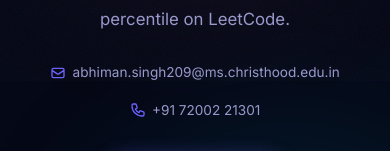
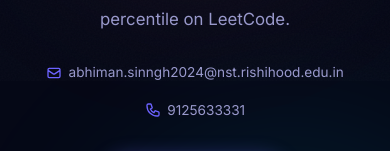
Before and after one commit to Koray-afk/dva_portfolio, a React (Vite) app: page / in a window 390 px wide. Shown: the part 763-914 px from the top of the page. Built offline with nearby package versions, Linux system fonts and the light colour scheme.

Commit message:
chore: update contact email and phone

```diff
--- a/src/components/About.jsx
+++ b/src/components/About.jsx
@@ -4,7 +4,7 @@ const facts = [
   { icon: '🎯', label: 'Focus', value: 'Data Analysis & Visualization' },
   { icon: '🎓', label: 'Education', value: 'BTech AI — Nschood University' },
   { icon: '⚡', label: 'Stack', value: 'Python · Power BI · SQL' },
-  { icon: '📬', label: 'Email', value: 'abhiman.singh209@ms.christhood.edu.in' },
+  { icon: '📬', label: 'Email', value: 'abhiman.sinngh2024@nst.rishihood.edu.in' },
 ]
 
 export default function About() {
@@ -33,7 +33,7 @@ export default function About() {
               contribution, AI/ML trends, and transforming raw data into compelling, actionable narratives.
             </p>
             <div className="about__cta-row">
-              <a href="mailto:abhiman.singh209@ms.christhood.edu.in" id="about-contact-btn" className="btn btn-primary">
+              <a href="mailto:abhiman.sinngh2024@nst.rishihood.edu.in" id="about-contact-btn" className="btn btn-primary">
                 Let's Connect
                 <svg width="18" height="18" fill="none" viewBox="0 0 24 24" stroke="currentColor"><path strokeLinecap="round" strokeLinejoin="round" strokeWidth={2} d="M17 8l4 4m0 0l-4 4m4-4H3" /></svg>
               </a>
--- a/src/components/Contact.jsx
+++ b/src/components/Contact.jsx
@@ -30,22 +30,22 @@ export default function Contact() {
             <div className="contact__info-card card">
               <h3 className="contact__info-title">Contact Info</h3>
               <div className="contact__info-items">
-                <a href="mailto:abhiman.singh209@ms.christhood.edu.in" id="contact-email-link" className="contact__info-item">
+                <a href="mailto:abhiman.sinngh2024@nst.rishihood.edu.in" id="contact-email-link" className="contact__info-item">
                   <span className="contact__info-icon">
                     <svg width="20" height="20" fill="none" viewBox="0 0 24 24" stroke="currentColor"><path strokeLinecap="round" strokeLinejoin="round" strokeWidth={2} d="M3 8l7.89 5.26a2 2 0 002.22 0L21 8M5 19h14a2 2 0 002-2V7a2 2 0 00-2-2H5a2 2 0 00-2 2v10a2 2 0 002 2z" /></svg>
                   </span>
                   <div>
                     <p className="contact__info-label">Email</p>
-                    <p className="contact__info-val">abhiman.singh209@ms.christhood.edu.in</p>
+                    <p className="contact__info-val">abhiman.sinngh2024@nst.rishihood.edu.in</p>
                   </div>
                 </a>
-                <a href="tel:+917200221301" id="contact-phone-link" className="contact__info-item">
+                <a href="tel:+919125633331" id="contact-phone-link" className="contact__info-item">
                   <span className="contact__info-icon">
                     <svg width="20" height="20" fill="none" viewBox="0 0 24 24" stroke="currentColor"><path strokeLinecap="round" strokeLinejoin="round" strokeWidth={2} d="M3 5a2 2 0 012-2h3.28a1 1 0 01.948.684l1.498 4.493a1 1 0 01-.502 1.21l-2.257 1.13a11.042 11.042 0 005.516 5.516l1.13-2.257a1 1 0 011.21-.502l4.493 1.498a1 1 0 01.684.949V19a2 2 0 01-2 2h-1C9.716 21 3 14.284 3 6V5z" /></svg>
                   </span>
                   <div>
                     <p className="contact__info-label">Phone</p>
-                    <p className="contact__info-val">+91 72002 21301</p>
+                    <p className="contact__info-val">9125633331</p>
                   </div>
                 </a>
                 <div className="contact__info-item">
--- a/src/components/Footer.jsx
+++ b/src/components/Footer.jsx
@@ -26,7 +26,7 @@ export default function Footer() {
             <a href="https://leetcode.com/abhimansingh" id="footer-leetcode" target="_blank" rel="noreferrer" className="footer__social" aria-label="LeetCode">
               <svg width="18" height="18" fill="currentColor" viewBox="0 0 24 24"><path d="M13.483 0a1.374 1.374 0 0 0-.961.438L7.116 6.226l-3.854 4.126a5.266 5.266 0 0 0-1.209 2.104 5.35 5.35 0 0 0-.125.513 5.527 5.527 0 0 0 .062 2.362 5.83 5.83 0 0 0 .349 1.017 5.938 5.938 0 0 0 1.271 1.818l4.277 4.193.039.038c2.248 2.165 5.852 2.133 8.063-.074l2.396-2.392c.54-.54.54-1.414.003-1.955a1.378 1.378 0 0 0-1.951-.003l-2.396 2.392a3.021 3.021 0 0 1-4.205.038l-.02-.019-4.276-4.193c-.652-.64-.972-1.469-.948-2.263a2.68 2.68 0 0 1 .066-.523 2.545 2.545 0 0 1 .619-1.164L9.13 8.114c1.058-1.134 3.204-1.27 4.43-.278l3.501 2.831c.593.48 1.461.387 1.94-.207a1.384 1.384 0 0 0-.207-1.943l-3.5-2.831c-.8-.647-1.766-1.045-2.774-1.202l2.015-2.158A1.384 1.384 0 0 0 13.483 0zm-2.866 12.815a1.38 1.38 0 0 0-1.38 1.382 1.38 1.38 0 0 0 1.38 1.382H20.79a1.38 1.38 0 0 0 1.38-1.382 1.38 1.38 0 0 0-1.38-1.382z"/></svg>
             </a>
-            <a href="mailto:abhiman.singh209@ms.christhood.edu.in" id="footer-email" className="footer__social" aria-label="Email">
+            <a href="mailto:abhiman.sinngh2024@nst.rishihood.edu.in" id="footer-email" className="footer__social" aria-label="Email">
               <svg width="18" height="18" fill="none" viewBox="0 0 24 24" stroke="currentColor"><path strokeLinecap="round" strokeLinejoin="round" strokeWidth={2} d="M3 8l7.89 5.26a2 2 0 002.22 0L21 8M5 19h14a2 2 0 002-2V7a2 2 0 00-2-2H5a2 2 0 00-2 2v10a2 2 0 002 2z" /></svg>
             </a>
           </div>
@@ -54,8 +54,8 @@ export default function Footer() {
           </ul>
           <div style={{ marginTop: '1.5rem' }}>
             <p className="footer__nav-title">Contact</p>
-            <p style={{ fontSize: '0.82rem', color: 'var(--text-secondary)', lineHeight: 1.7 }}>
-              abhiman.singh209@ms<br />.christhood.edu.in<br />+91 72002 21301
+              <p style={{ fontSize: '0.82rem', color: 'var(--text-secondary)', lineHeight: 1.7 }}>
+              abhiman.sinngh2024@nst.rishihood.edu.in<br />9125633331
             </p>
           </div>
         </div>
--- a/src/components/Hero.jsx
+++ b/src/components/Hero.jsx
@@ -35,11 +35,11 @@ export default function Hero() {
           <div className="hero__meta">
             <span className="hero__meta-item">
               <svg width="16" height="16" fill="none" viewBox="0 0 24 24" stroke="currentColor"><path strokeLinecap="round" strokeLinejoin="round" strokeWidth={2} d="M3 8l7.89 5.26a2 2 0 002.22 0L21 8M5 19h14a2 2 0 002-2V7a2 2 0 00-2-2H5a2 2 0 00-2 2v10a2 2 0 002 2z" /></svg>
-              abhiman.singh209@ms.christhood.edu.in
+              abhiman.sinngh2024@nst.rishihood.edu.in
             </span>
             <span className="hero__meta-item">
               <svg width="16" height="16" fill="none" viewBox="0 0 24 24" stroke="currentColor"><path strokeLinecap="round" strokeLinejoin="round" strokeWidth={2} d="M3 5a2 2 0 012-2h3.28a1 1 0 01.948.684l1.498 4.493a1 1 0 01-.502 1.21l-2.257 1.13a11.042 11.042 0 005.516 5.516l1.13-2.257a1 1 0 011.21-.502l4.493 1.498a1 1 0 01.684.949V19a2 2 0 01-2 2h-1C9.716 21 3 14.284 3 6V5z" /></svg>
-              +91 72002 21301
+              9125633331
             </span>
           </div>
 
@@ -48,7 +48,7 @@ export default function Hero() {
               View My Work
               <svg width="18" height="18" fill="none" viewBox="0 0 24 24" stroke="currentColor"><path strokeLinecap="round" strokeLinejoin="round" strokeWidth={2} d="M17 8l4 4m0 0l-4 4m4-4H3" /></svg>
             </a>
-            <a href="mailto:abhiman.singh209@ms.christhood.edu.in" id="hero-contact-btn" className="btn btn-outline">
+            <a href="mailto:abhiman.sinngh2024@nst.rishihood.edu.in" id="hero-contact-btn" className="btn btn-outline">
               Get in Touch
             </a>
           </div>
--- a/src/components/Navbar.jsx
+++ b/src/components/Navbar.jsx
@@ -48,7 +48,7 @@ export default function Navbar({ activeSection }) {
         </ul>
 
         <a
-          href="mailto:abhiman.singh209@ms.christhood.edu.in"
+          href="mailto:abhiman.sinngh2024@nst.rishihood.edu.in"
           className="btn btn-primary navbar__cta"
           id="navbar-hire-btn"
         >
```
